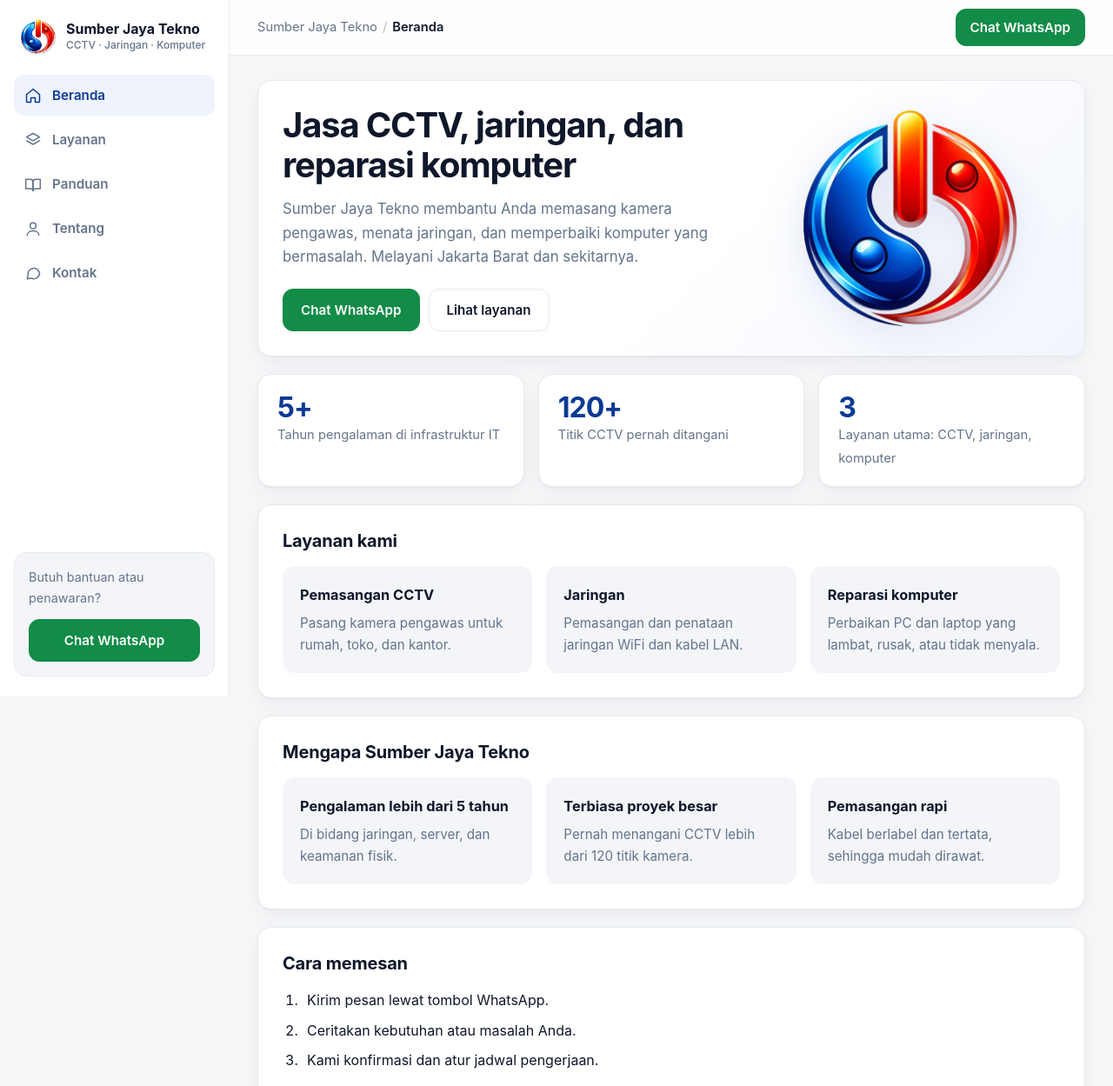
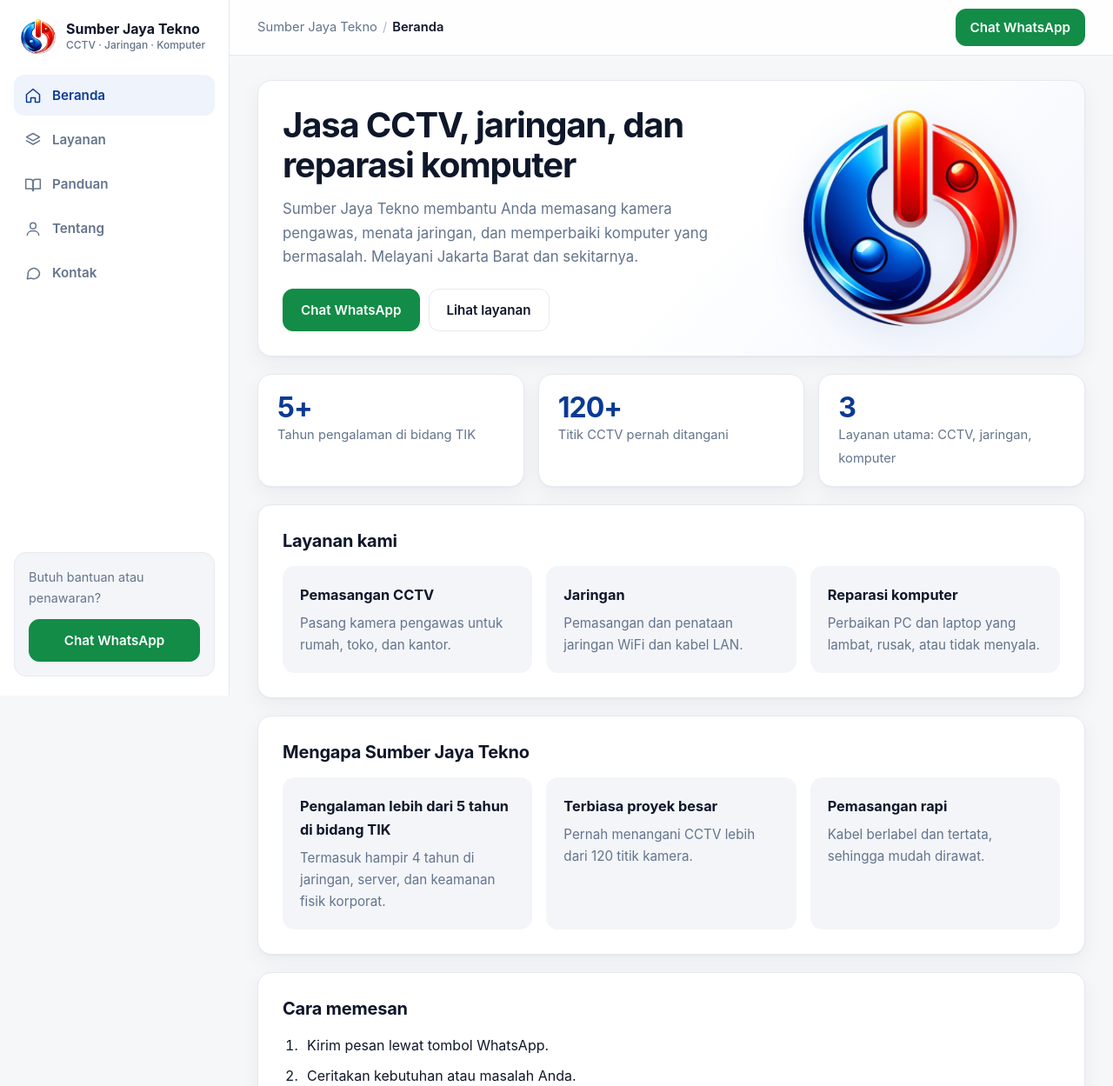
Before and after one commit to sumberjayatekno/sumberjayatekno.github.io, a plain HTML site: page index.html in a window 1280 px wide. Shown: the top 1249 px of the page at 87% size. Drawn offline with Linux system fonts and the light colour scheme.

Commit message:
Samakan klaim pengalaman (5+ tahun di bidang TIK, hampir 4 tahun infrastruktur korporat)

```diff
--- a/index.html
+++ b/index.html
@@ -44,7 +44,7 @@
 </div>
 <img src="logo-512.webp" alt="Logo Sumber Jaya Tekno" width="320" height="320">
 </div></div>
-<div class="stats"><div class="stat"><b>5+</b><span>Tahun pengalaman di infrastruktur IT</span></div><div class="stat"><b>120+</b><span>Titik CCTV pernah ditangani</span></div><div class="stat"><b>3</b><span>Layanan utama: CCTV, jaringan, komputer</span></div></div>
+<div class="stats"><div class="stat"><b>5+</b><span>Tahun pengalaman di bidang TIK</span></div><div class="stat"><b>120+</b><span>Titik CCTV pernah ditangani</span></div><div class="stat"><b>3</b><span>Layanan utama: CCTV, jaringan, komputer</span></div></div>
 <section class="alt"><div class="wrap">
 <h2>Layanan kami</h2>
 <div class="cols">
@@ -53,7 +53,7 @@
 <div><h3>Reparasi komputer</h3><p>Perbaikan PC dan laptop yang lambat, rusak, atau tidak menyala.</p></div>
 </div>
 </div></section>
-<section><div class="wrap"><h2>Mengapa Sumber Jaya Tekno</h2><div class="cols"><div><h3>Pengalaman lebih dari 5 tahun</h3><p>Di bidang jaringan, server, dan keamanan fisik.</p></div><div><h3>Terbiasa proyek besar</h3><p>Pernah menangani CCTV lebih dari 120 titik kamera.</p></div><div><h3>Pemasangan rapi</h3><p>Kabel berlabel dan tertata, sehingga mudah dirawat.</p></div></div></div></section>
+<section><div class="wrap"><h2>Mengapa Sumber Jaya Tekno</h2><div class="cols"><div><h3>Pengalaman lebih dari 5 tahun di bidang TIK</h3><p>Termasuk hampir 4 tahun di jaringan, server, dan keamanan fisik korporat.</p></div><div><h3>Terbiasa proyek besar</h3><p>Pernah menangani CCTV lebih dari 120 titik kamera.</p></div><div><h3>Pemasangan rapi</h3><p>Kabel berlabel dan tertata, sehingga mudah dirawat.</p></div></div></div></section>
 <section><div class="wrap">
 <h2>Cara memesan</h2>
 <ol class="steps">
```
Also changed, not shown: tentang.html (+3 -3 lines).
